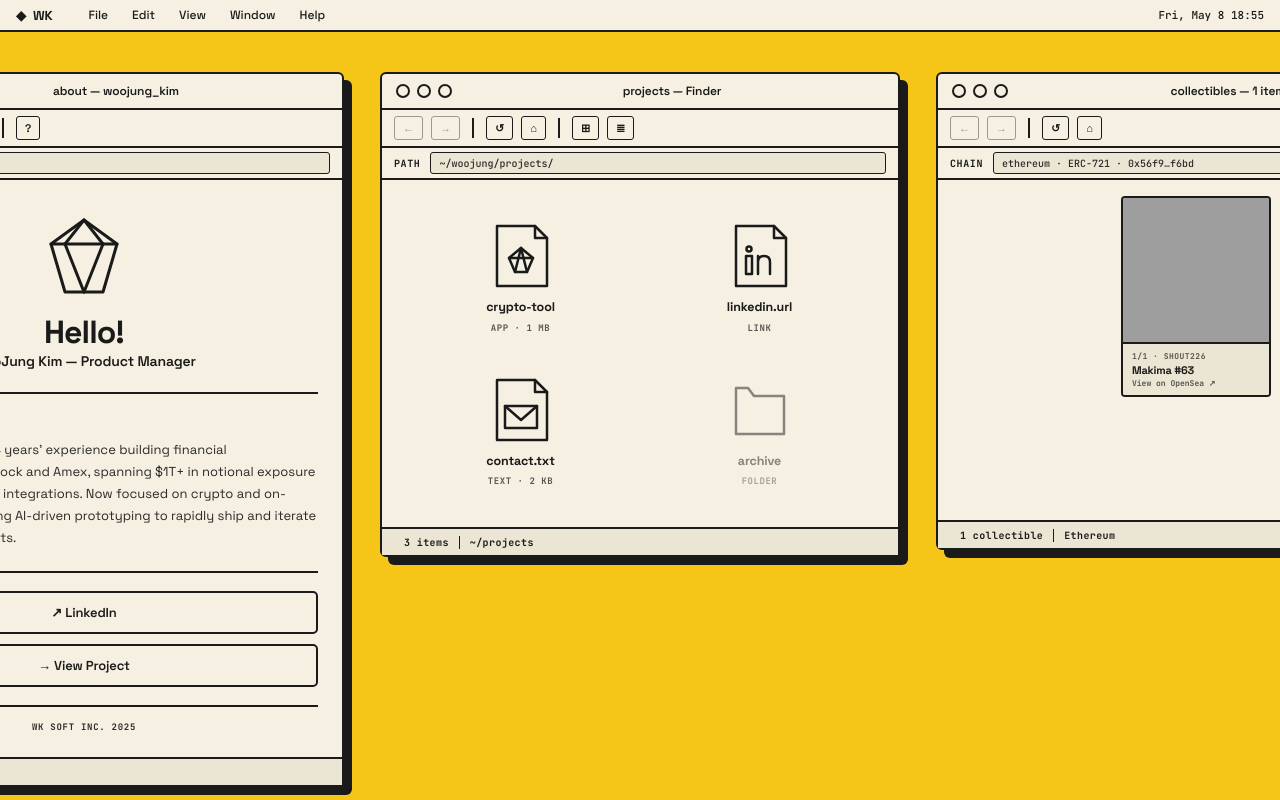
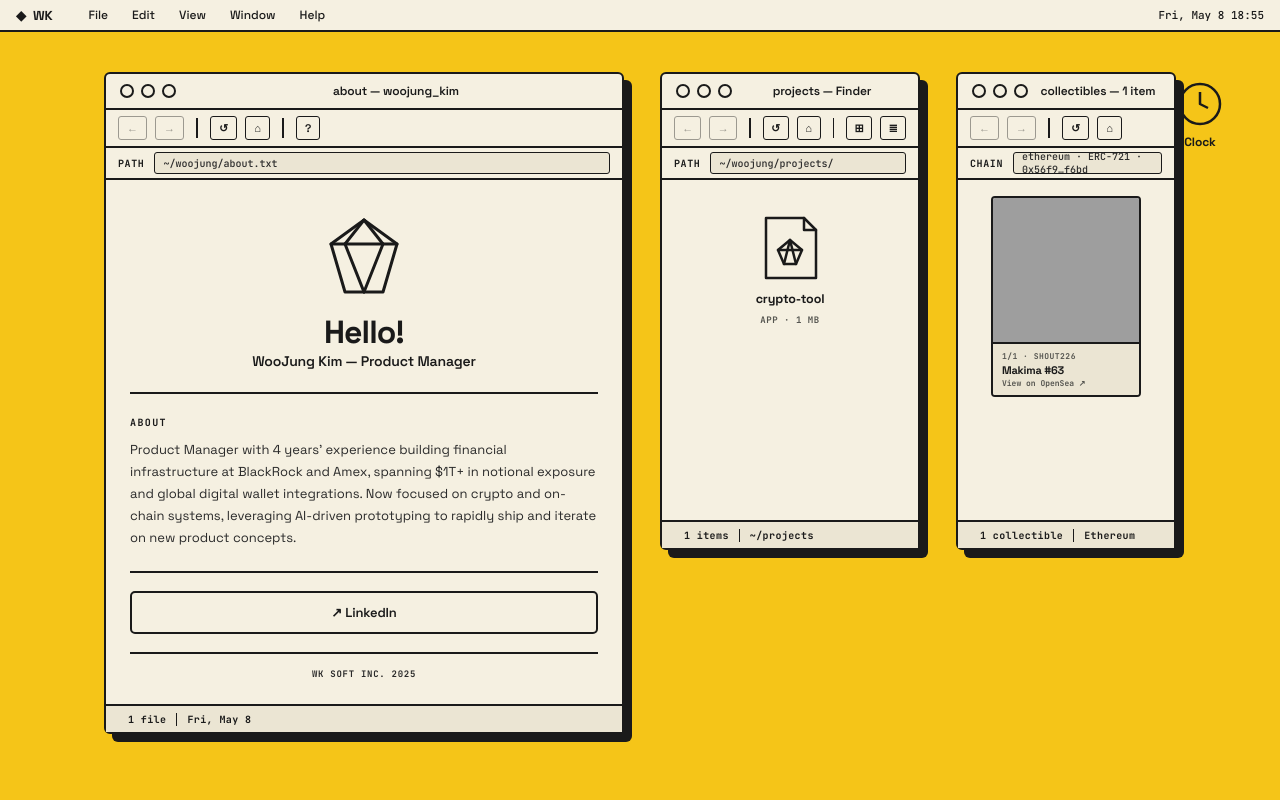
Before and after one commit to nickkim1233-creator/nickkim1233-creator.github.io, a website: page index.html in a window 1280 px wide. Drawn offline with Linux system fonts and the light colour scheme; grey boxes are pictures that could not be loaded.

Commit message:
Update index.html

```diff
--- a/index.html
+++ b/index.html
@@ -260,8 +260,8 @@
 
 /* ── PROJECTS CONTENT (file grid) ─────────────── */
 .file-grid{
-  display:grid;grid-template-columns:repeat(2,1fr);
-  gap:24px 18px;padding:8px 4px;
+  display:grid;grid-template-columns:1fr;
+  gap:0;padding:0;
 }
 
 .file{
@@ -398,7 +398,6 @@
 
       <div class="bio-actions">
         <a href="https://linkedin.com/in/woojung-n-kim/" target="_blank" rel="noopener" class="heavy-btn">↗ LinkedIn</a>
-        <a href="/crypto-tool" class="heavy-btn">→ View Project</a>
       </div>
 
       <div class="bio-footer">WK Soft inc. 2025</div>
@@ -410,8 +409,7 @@
   </div>
 
   <!-- WINDOW 2: PROJECTS -->
-  <div class="win" id="w2">
-    <div class="win-tb">
+  <div class="win" id="w2" style="width:260px;">    <div class="win-tb">
       <div class="dots"><div class="dot"></div><div class="dot"></div><div class="dot"></div></div>
       <div class="win-title">projects — Finder</div>
     </div>
@@ -447,53 +445,17 @@
           <div class="file-meta">app · 1 mb</div>
         </a>
 
-        <a class="file" href="https://linkedin.com/in/woojung-n-kim/" target="_blank" rel="noopener">
-          <div class="file-icon">
-            <svg viewBox="0 0 64 72" fill="none" stroke="#1a1a1a" stroke-width="2.5" stroke-linejoin="round" stroke-linecap="round">
-              <path d="M8 6 L46 6 L58 18 L58 66 L8 66 Z" fill="#f5f0e1"/>
-              <polyline points="46,6 46,18 58,18" fill="none"/>
-              <rect x="18" y="36" width="6" height="18"/>
-              <circle cx="21" cy="29" r="2.5"/>
-              <path d="M30 36 L30 54 M30 42 Q30 36 36 36 Q42 36 42 42 L42 54"/>
-            </svg>
-          </div>
-          <div class="file-label">linkedin.url</div>
-          <div class="file-meta">link</div>
-        </a>
-
-        <a class="file" href="mailto:hello@woojung.dev">
-          <div class="file-icon">
-            <svg viewBox="0 0 64 72" fill="none" stroke="#1a1a1a" stroke-width="2.5" stroke-linejoin="round" stroke-linecap="round">
-              <path d="M8 6 L46 6 L58 18 L58 66 L8 66 Z" fill="#f5f0e1"/>
-              <polyline points="46,6 46,18 58,18" fill="none"/>
-              <rect x="16" y="32" width="32" height="22"/>
-              <polyline points="16,32 32,46 48,32"/>
-            </svg>
-          </div>
-          <div class="file-label">contact.txt</div>
-          <div class="file-meta">text · 2 kb</div>
-        </a>
-
-        <div class="file" style="cursor:default;opacity:.5;">
-          <div class="file-icon">
-            <svg viewBox="0 0 64 72" fill="none" stroke="#1a1a1a" stroke-width="2.5" stroke-linejoin="round" stroke-linecap="round">
-              <path d="M8 14 L20 14 L26 22 L56 22 L56 60 L8 60 Z" fill="#f5f0e1"/>
-            </svg>
-          </div>
-          <div class="file-label">archive</div>
-          <div class="file-meta">folder</div>
-        </div>
 
       </div>
     </div>
 <div class="win-sbar">
-      <span class="sseg">3 items</span>
+      <span class="sseg">1 items</span>
       <span class="sseg">~/projects</span>
     </div>
   </div>
 
   <!-- WINDOW 3: COLLECTIBLES -->
-  <div class="win" id="w3" style="width:520px;flex-shrink:0;">
+  <div class="win" id="w3" style="width:220px;flex-shrink:0;">
     <div class="win-tb">
       <div class="dots"><div class="dot"></div><div class="dot"></div><div class="dot"></div></div>
       <div class="win-title">collectibles — 1 item</div>
```
